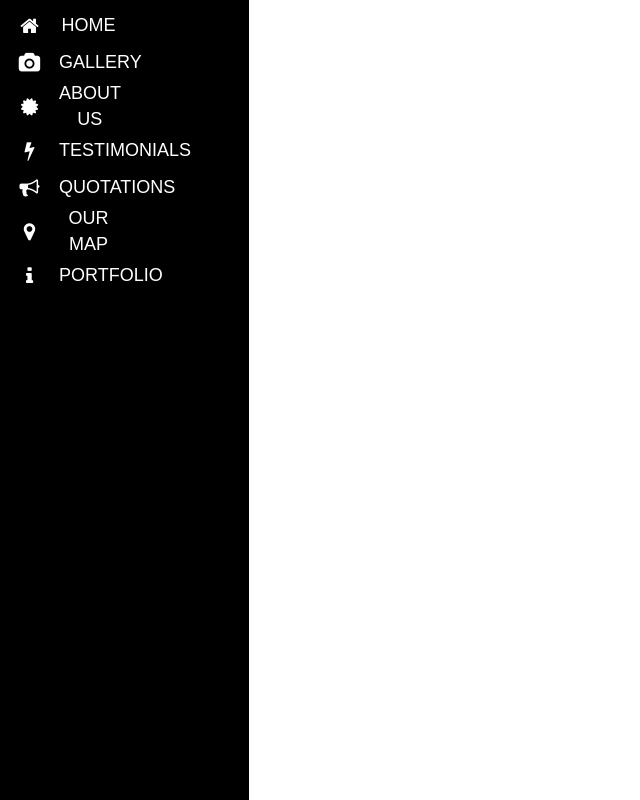
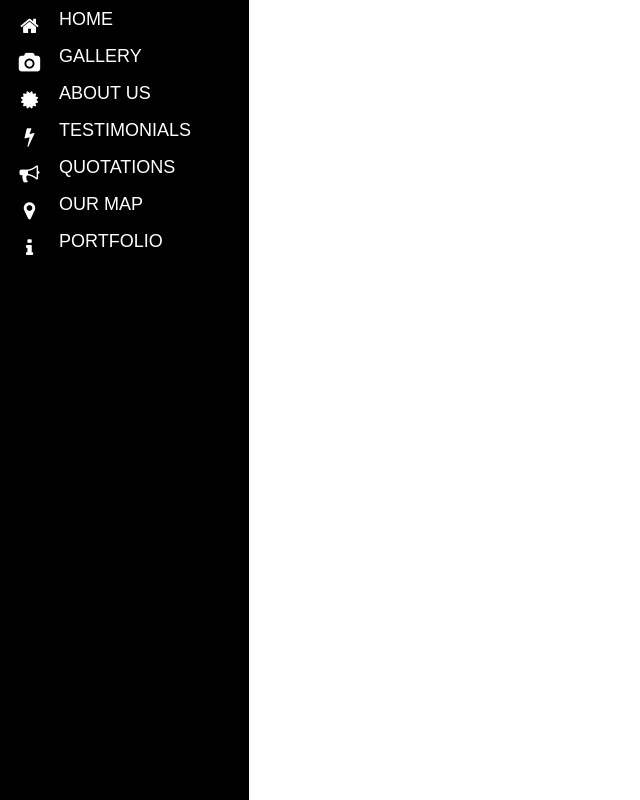
Before and after one commit to arfat01850/Basic-To-Adv-HTML-CSS, a plain HTML site: page Pure CSS 3 Sidebar/index.html in a window 1280 px wide. Shown: the whole page, without its empty margins (0-640 px from the left). Drawn offline with Linux system fonts and the light colour scheme.

Commit message:
modify css file

```diff
--- a/Pure CSS 3 Sidebar/style.css
+++ b/Pure CSS 3 Sidebar/style.css
@@ -4,6 +4,7 @@ body{
     background-image: url(img/cover.jpg);
     background-size: cover;
     background-repeat: no-repeat;
+    font-size: 15px;
 }
 
 .fa {
@@ -16,7 +17,7 @@ body{
     font-size: 20px;
 }
 
-.main-menu:hover, nav.main-menu.expanded {
+.main-menu:hover, nav.main-menu.expanded{
     width: 250px;
     overflow: visible;
 }
@@ -48,7 +49,7 @@ body{
 
 .main-menu li a{
     position: relative;
-    display: table-cell;
+    display: table;
     border-collapse: collapse;
     border-spacing: 0;
     color: #ffff;
@@ -59,12 +60,11 @@ body{
 }
 
 .main-menu .nav-text {
-    position: relative;
-    display: table-cell;
+
     width: 59px;
     height: 37px;
     text-align: center;
-    vertical-align: middle;
+
     font-size: 18px;
 }
 
@@ -81,13 +81,18 @@ nav ul, nav li {
     padding: 0;
 }
 
-.main-menu li:hover a,
+.main-menu li a:hover{
+    width: 100%;
+    background-color: red;
+
+}
+/*.main-menu li:hover a,
 .nav.main-menu li.active a{
     color: #fff;
     background-color:  deepskyblue;
-    width: 100px;
 
-}
+
+}*/
 
 .area{
     float: left;
```
